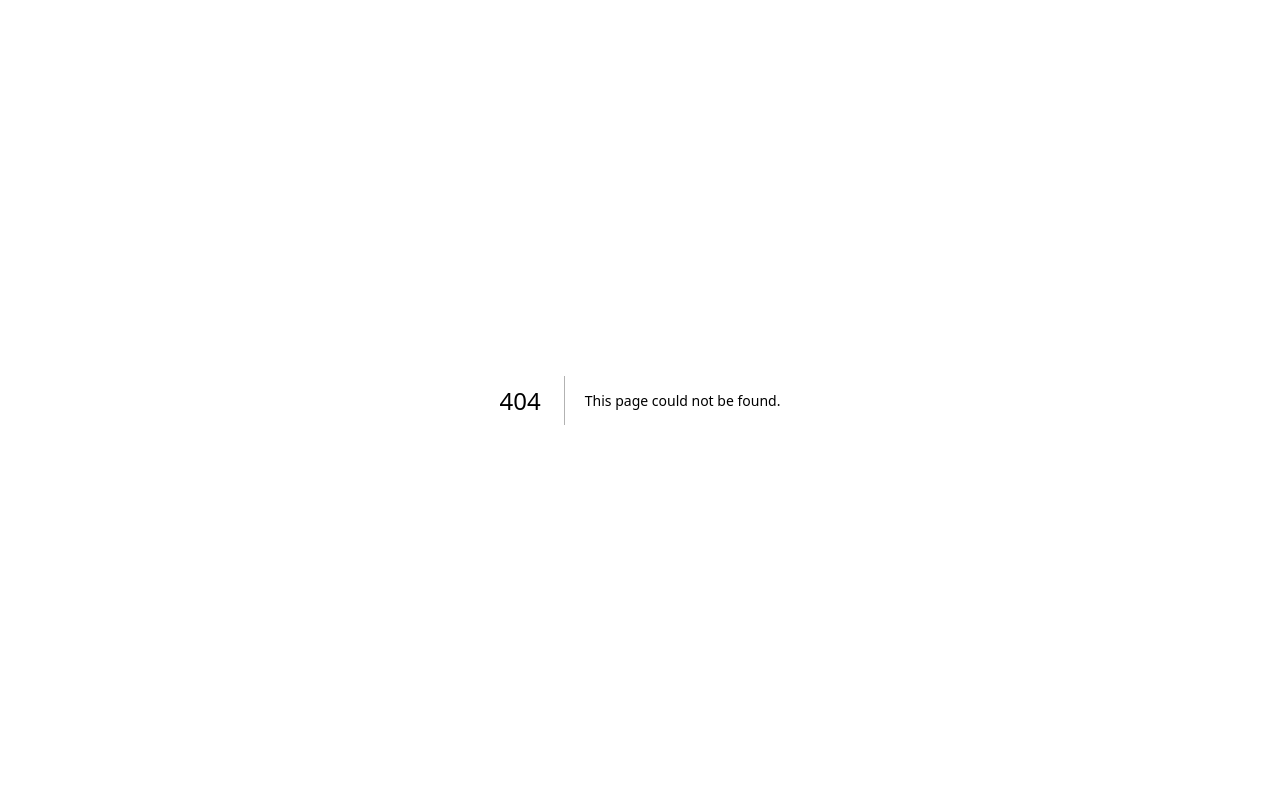
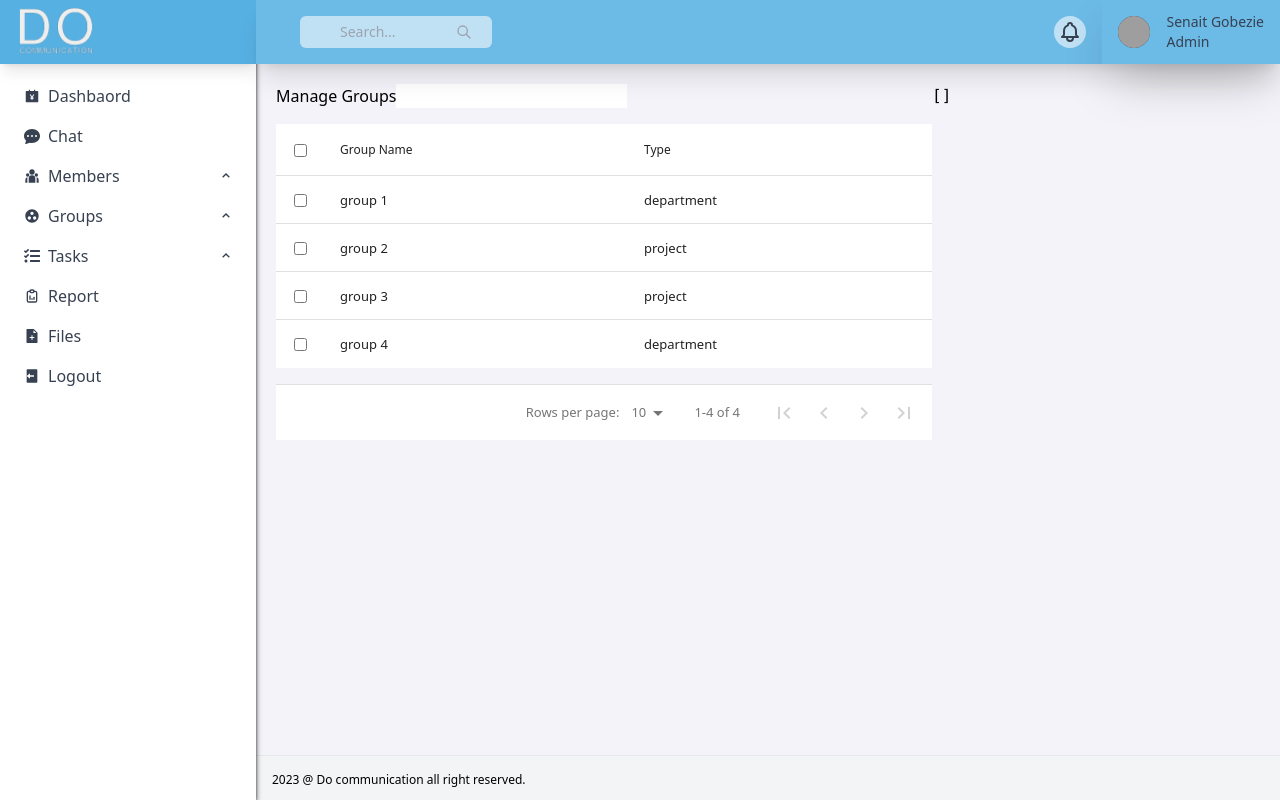
Before and after one commit to do-communication/do-communication, a Next.js app: page /admin/groups/manage in a window 1280 px wide. Before the commit this address had no page. Built offline with nearby package versions, Linux system fonts and the light colour scheme; grey boxes are pictures that could not be loaded.

Commit message:
progress

```diff
--- a/package.json
+++ b/package.json
@@ -15,8 +15,10 @@
     "next": "13.3.0",
     "postcss": "8.4.21",
     "react": "18.2.0",
+    "react-data-table-component": "^7.5.3",
     "react-dom": "18.2.0",
     "react-icons": "^4.8.0",
+    "styled-components": "^5.3.10",
     "tailwindcss": "3.3.1"
   }
 }
--- a/src/components/layouts/AdminLayout/Sidebar.jsx
+++ b/src/components/layouts/AdminLayout/Sidebar.jsx
@@ -42,11 +42,11 @@ const Sidebar = () => {
       name: "Groups", //unqiue
       children: [
         {
-          url: "/admin/group/create",
-          name: "Creat Team",
+          url: "/admin/groups/create",
+          name: "Create Group",
         },
         {
-          url: "/admin/group/manage",
+          url: "/admin/groups/manage",
           name: "Manage Groups",
         },
       ],
--- /dev/null
+++ b/src/mock/groups.js
@@ -0,0 +1,18 @@
+export const allGroups = [
+  {
+    name: "group 1",
+    type: "department",
+  },
+  {
+    name: "group 2",
+    type: "project",
+  },
+  {
+    name: "group 3",
+    type: "project",
+  },
+  {
+    name: "group 4",
+    type: "department",
+  },
+];
--- /dev/null
+++ b/src/pages/admin/groups/create.jsx
@@ -0,0 +1,7 @@
+import AdminLayout from "@/components/layouts/AdminLayout/AdminLayout";
+
+const CreateGroup = () => {
+  return <AdminLayout>Nice</AdminLayout>;
+};
+
+export default CreateGroup;
--- /dev/null
+++ b/src/pages/admin/groups/manage.jsx
@@ -0,0 +1,69 @@
+import AdminLayout from "@/components/layouts/AdminLayout/AdminLayout";
+import { allGroups } from "@/mock/groups";
+import { useState, useEffect, useCallback } from "react";
+import DataTable from "react-data-table-component";
+
+const ManageGroup = () => {
+  const [groups, setGroups] = useState(allGroups);
+  const [search, setSearch] = useState("");
+  const [selectedRows, setSelectedRows] = useState([]);
+
+  // search for groups using group name
+  // useEffect(() => {
+  //   const filteredData = allGroups.filter(
+  //     (item) =>
+  //       item.name && item.name.toLowerCase().includes(search.toLowerCase())
+  //   );
+
+  //   if (search) {
+  //     setGroups(filteredData);
+  //   } else {
+  //     setGroups(allGroups);
+  //   }
+  // }, [search]);
+
+  const columns = [
+    {
+      name: "Group Name",
+      selector: (row) => row.name,
+      sortable: true,
+    },
+    {
+      name: "Type",
+      selector: (row) => row.type,
+    },
+  ];
+
+  const handleRowSelected = useCallback((state) => {
+    setSelectedRows(state.selectedRows);
+  }, []);
+
+  return (
+    <AdminLayout>
+      <div className="grid grid-cols-3">
+        <div className="flex flex-col col-span-2 gap-4">
+          <div className="flex">
+            <h1>Manage Groups</h1>
+            <input
+              type="search"
+              value={search}
+              onChange={(e) => setGroups(e.target.value)}
+            />
+          </div>
+          <DataTable
+            columns={columns}
+            data={groups}
+            selectableRows
+            onSelectedRowsChange={handleRowSelected}
+            pagination
+          />
+        </div>
+        <div>
+          <pre>{JSON.stringify(selectedRows, null, 4)}</pre>
+        </div>
+      </div>
+    </AdminLayout>
+  );
+};
+
+export default ManageGroup;
```
Also changed, not shown: 1 other file (tests, documents, lock files or other folders).
